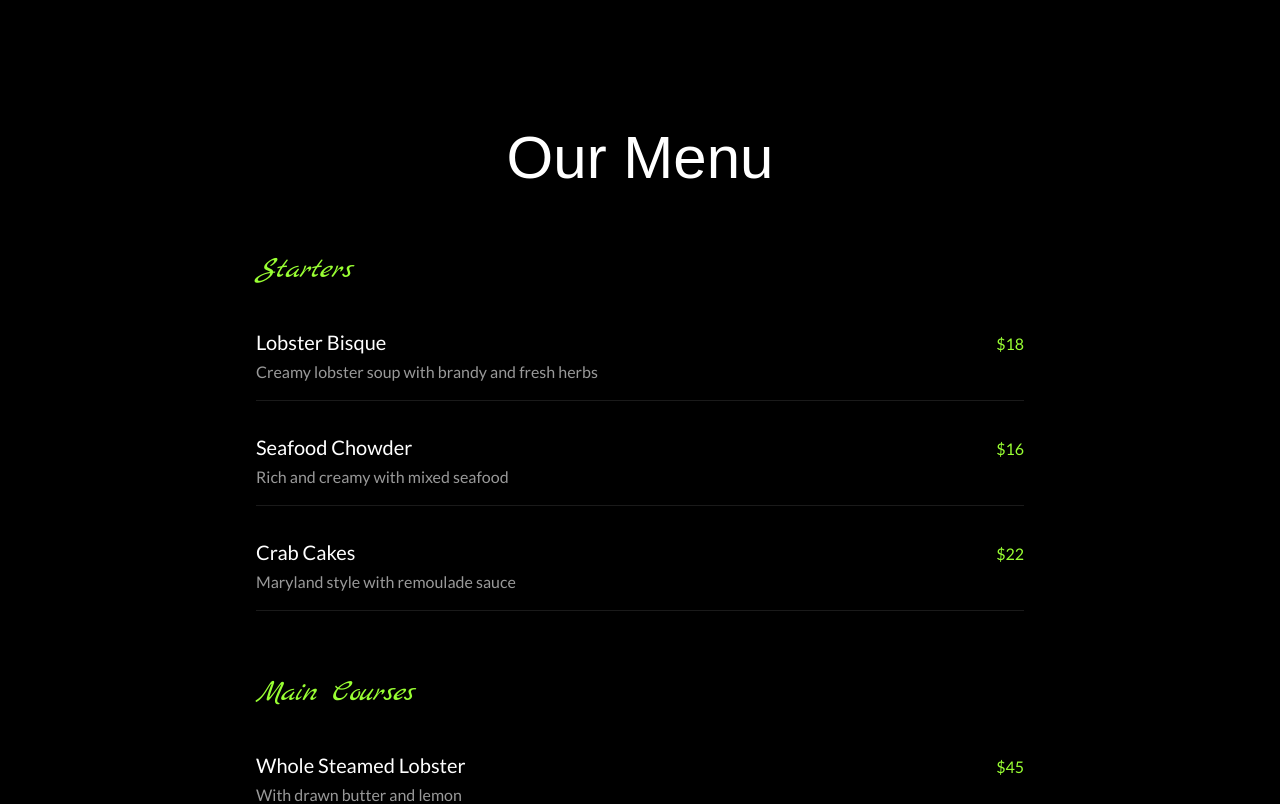
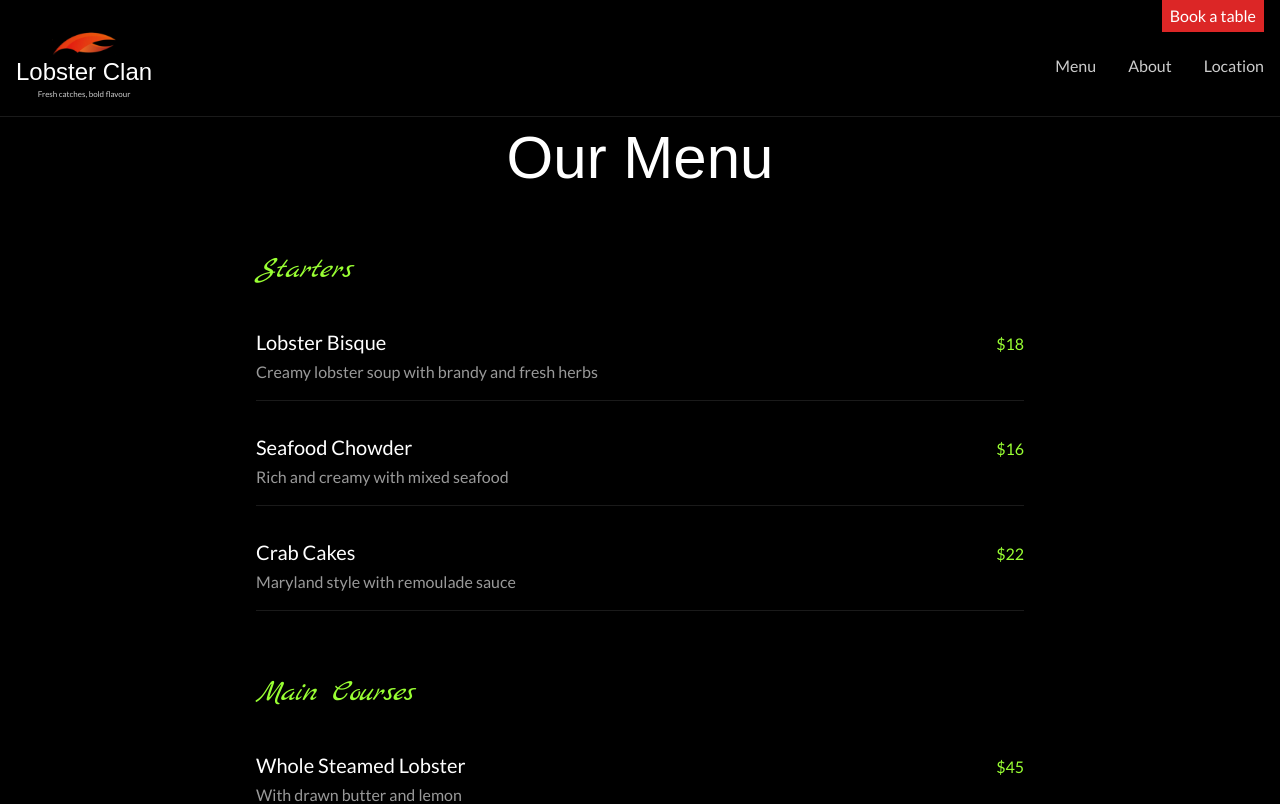
Before and after one commit to Tshabalala-Thabo/lobster-clan-react, a React (Create React App) app: page /menu in a window 1280 px wide. Shown: the top 804 px of the page. Built offline with nearby package versions, Linux system fonts and the light colour scheme; a web font is replaced by a local one.

Commit message:
FIX: adjustable navbar view state

```diff
--- a/package.json
+++ b/package.json
@@ -9,6 +9,7 @@
     "framer-motion": "^11.11.17",
     "react": "^18.3.1",
     "react-dom": "^18.3.1",
+    "react-router-dom": "^7.0.1",
     "react-scripts": "5.0.1",
     "web-vitals": "^2.1.4"
   },
--- a/src/components/Layout/Layout.js
+++ b/src/components/Layout/Layout.js
@@ -1,7 +1,4 @@
 import React from 'react'
-import { AnimatePresence } from 'framer-motion'
-import { useInView } from 'framer-motion'
-import { Navbar } from '../Navbar/Navbar'
 
 export function Layout({ children }) {
   return (
--- a/src/components/Navbar/Navbar.js
+++ b/src/components/Navbar/Navbar.js
@@ -1,9 +1,11 @@
 import React from 'react'
-import { motion } from 'framer-motion'
+import { motion, AnimatePresence } from 'framer-motion'
 import { Button } from '../ui/button'
 
-export function Navbar() {
+export function Navbar({ show = true }) {
   return (
+    <AnimatePresence>
+      {show && (
         <motion.nav
           className="fixed top-0 left-0 right-0 z-50 bg-black/95 backdrop-blur-sm border-b border-white/10"
           initial={{ y: -100 }}
@@ -34,5 +36,7 @@ export function Navbar() {
             </div>
           </div>
         </motion.nav>
+      )}
+    </AnimatePresence>
   )
 }
--- a/src/pages/Home/Home.js
+++ b/src/pages/Home/Home.js
@@ -1,5 +1,5 @@
 import React from 'react'
-import { motion, useInView, AnimatePresence } from 'framer-motion'
+import { motion, useInView } from 'framer-motion'
 import { Button } from '../../components/ui/button'
 import { Card, CardContent } from '../../components/ui/card'
 import { Navbar } from '../../components/Navbar/Navbar'
@@ -50,9 +50,7 @@ export function Home() {
 
   return (
     <>
-      <AnimatePresence>
-        {!isHeroInView && <Navbar />}
-      </AnimatePresence>
+      <Navbar show={!isHeroInView} />
 
       <div ref={heroRef} className="relative min-h-screen">
         {/* Background Image with Overlay */}
--- a/src/pages/Menu/Menu.js
+++ b/src/pages/Menu/Menu.js
@@ -1,6 +1,7 @@
 import React from 'react'
-import { motion } from 'framer-motion'
 import { Layout } from '../../components/Layout/Layout'
+import { Navbar } from '../../components/Navbar/Navbar'
+import { motion, useInView, AnimatePresence } from 'framer-motion'
 
 const menuCategories = [
   {
@@ -30,7 +31,8 @@ const menuCategories = [
 
 function MenuItem({ name, price, description }) {
   return (
-    <motion.div
+    <>
+      <motion.div
       className="border-b border-white/10 py-4"
       initial={{ opacity: 0, y: 20 }}
       whileInView={{ opacity: 1, y: 0 }}
@@ -42,13 +44,14 @@ function MenuItem({ name, price, description }) {
         <span className="text-[#99FF33] ml-4">${price}</span>
       </div>
       <p className="text-white/60 mt-1">{description}</p>
-    </motion.div>
+    </motion.div></>
   )
 }
 
 export function Menu() {
   return (
-    <Layout>
+    <>
+            <Navbar show={true} />
       <div className="bg-black min-h-screen pt-32">
         <div className="container mx-auto px-4">
           <motion.h1
@@ -81,6 +84,6 @@ export function Menu() {
           </div>
         </div>
       </div>
-    </Layout>
+    </>
   )
 }
```
Also changed, not shown: 1 other file (tests, documents, lock files or other folders). Lines whose indentation alone changed are shown as unchanged.
